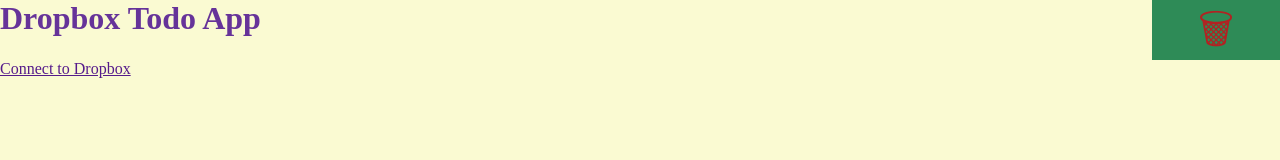
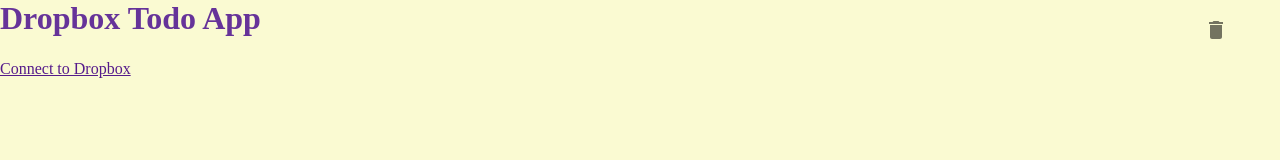
Before and after one commit to subject026/dropbox-todos, a website built with webpack: page src/index.html in a window 1280 px wide. Built offline with nearby package versions, Linux system fonts and the light colour scheme; what dropbox would draw is missing.

Commit message:
switched note bin to svg

```diff
--- a/src/index.html
+++ b/src/index.html
@@ -9,7 +9,17 @@
   <body>
     <header class="header">
       <h1 class="app-title">Dropbox Todo App</h1>
-      <section class="note-bin">🗑</section>
+      <section class="note-bin">
+        <svg width="24" height="24" viewBox="0 0 24 24" fill="none" xmlns="http://www.w3.org/2000/svg">
+          <path
+            fill-rule="evenodd"
+            clip-rule="evenodd"
+            d="M15.5 4H19V6H5V4H8.5L9.5 3H14.5L15.5 4ZM8 21C6.90002 21 6 20.1 6 19V7H18V19C18 20.1 17.1 21 16 21H8Z"
+            fill="black"
+            fill-opacity="0.54"
+          />
+        </svg>
+      </section>
     </header>
     <main class="main"></main>
   </body>
--- a/src/scss/_base.scss
+++ b/src/scss/_base.scss
@@ -28,13 +28,17 @@
   display: flex;
   align-items: center;
   justify-content: center;
-  color: firebrick;
-  background-color: seagreen;
+  background-color: rgba(0, 0, 0, 0);
+  z-index: 10;
+  svg {
+    z-index: 5;
+  }
 }
 
 .note-bin--hovered {
-  color: whitesmoke;
-  background-color: firebrick;
+  svg {
+    transform: scale(1.5);
+  }
 }
 
 .list {
--- a/webpack.config.js
+++ b/webpack.config.js
@@ -32,8 +32,8 @@
         filename: "index.html",
         template: "./src/index.html"
       }),
-      appUrl,
-      new BundleAnalyzerPlugin()
+      appUrl
+      // new BundleAnalyzerPlugin()
     ],
     module: {
       rules: [
```
